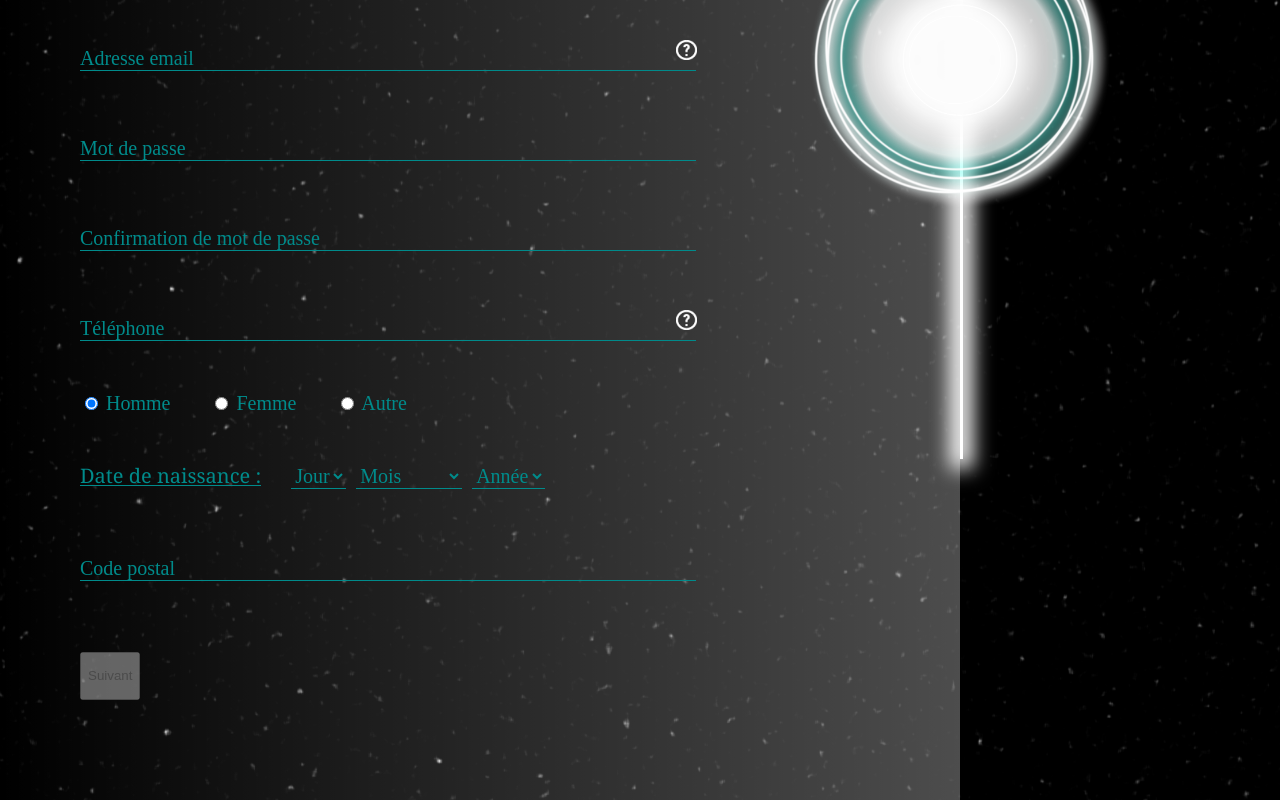
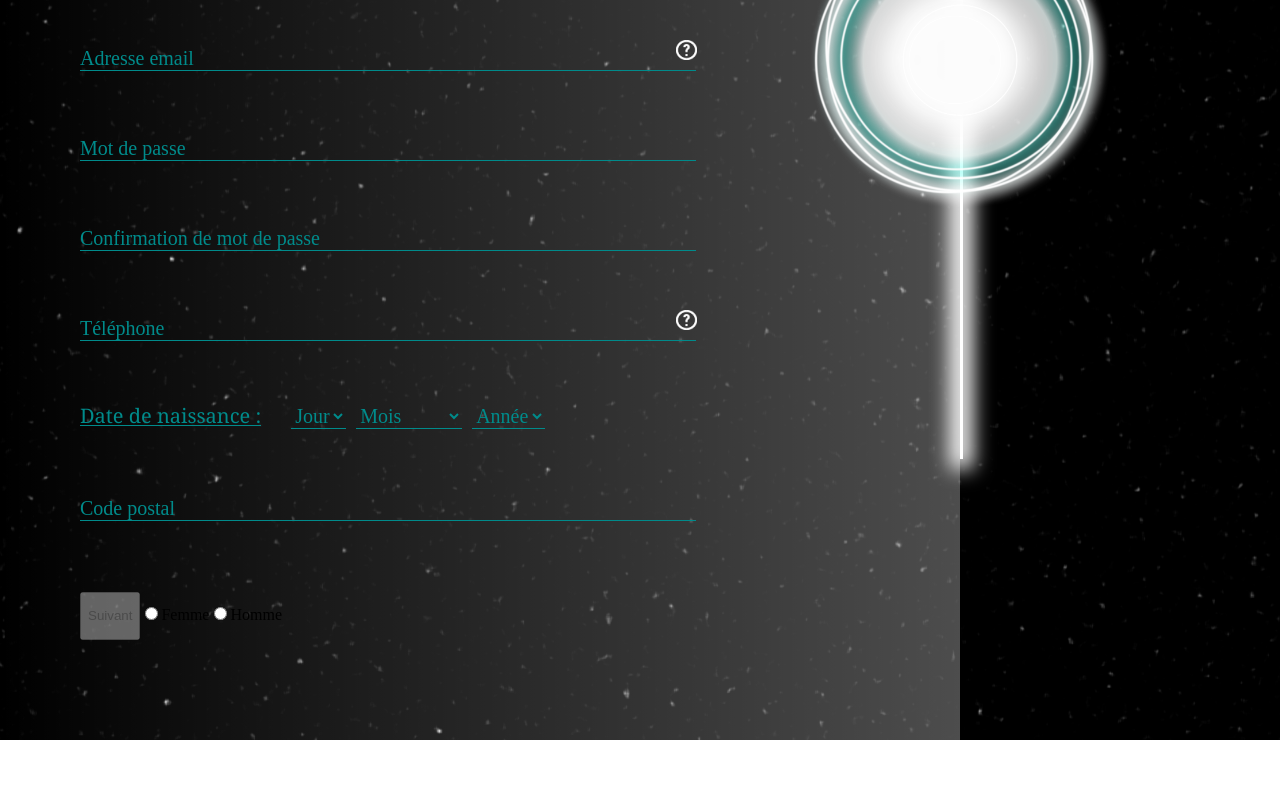
Before and after one commit to Ouxxx/CLEVER-FRONT, a Vue app in the folder front_app/: page /create/user/informations in a window 1280 px wide. Shown: the part 341-1141 px from the top of the page. After the commit the page ends 1081 px from the top, so only its background shows below. Built offline with nearby package versions, Linux system fonts and the light colour scheme.

Commit message:
envois BDD de birthday et gender

```diff
--- a/front_app/src/components/create_user/User_form_v2.vue
+++ b/front_app/src/components/create_user/User_form_v2.vue
@@ -27,23 +27,6 @@
             event="phone" @phone="savePhone" >
         </input-form>
 
-    <label class="form-label-radio">
-        <input type="radio"
-            name="gender"
-            value="homme"
-            checked>  Homme
-    </label>
-    <label class="form-label-radio">
-        <input type="radio"
-            name="gender"
-            value="femme">  Femme
-    </label>
-    <label class="form-label-radio">
-        <input type="radio"
-            name="gender"
-            value="autre">  Autre
-    </label>
-
         <input-date info-label="Date de naissance : "
             event="birthday" @birthday="saveBirthday" >
         </input-date>
@@ -58,6 +41,13 @@
             <p>Suivant</p>
         </button>
 
+        <input type="radio" id="two" value="Femme" name="gender" v-model="picked">
+            <label for="two">Femme</label>
+        <input type="radio" id="one" value="Homme" name="gender" v-model="picked">
+            <label for="one">Homme</label>
+
+
+
     </div>
 </template>
 
@@ -70,6 +60,7 @@ const axios = require('axios').default
 
 export default {
     components: { inputForm, inputDate },
+
     data () {
         return {
             // data associe au champs 'adresse mail'
@@ -88,6 +79,33 @@ export default {
             isValidPhone: false,
 
             //TO DO: Envoi BDD du genre
+            picked:'nothing',
+
+
+            //savedGender:''
+            //value: ''
+            /*<input class="form-input" :id="this.inputId" :type="inputType"
+                v-model="value" ref="input" :class="{'form-invalid-input': error}"
+                @focus="focusInputTransition()" @blur="blurInputTransition()" >
+            <div class="form-label-radio">
+                <input type="radio"
+                name="gender"
+                value="homme">
+                <label for="choice1">Homme</label>
+            </div>
+            <div class="form-label-radio">
+                <input type="radio"
+                    name="gender"
+                    value="femme">
+                <label for="choice2">Femme</label>
+            </div>
+            <div class="form-label-radio">
+                <input type="radio"
+                    name="gender"
+                    value="autre">
+                <label for="choice3">Autre</label>
+            </div>
+        </input>*/
 
             // data associe au champs 'date de naissance'
             savedBirthday: '',
@@ -100,6 +118,11 @@ export default {
     },
 
     methods: {
+
+        /*testButtonForGender (picked){
+            this.value.checked =
+        },*/
+
         saveEmail (email) {
             this.savedEmail = email.value
             this.isValidEmail = email.isValid
@@ -115,6 +138,7 @@ export default {
             this.savedPhone = phone.value
             this.isValidPhone = phone.isValid
         },
+
         saveZip (zip) {
             this.savedZip = zip.value
             this.isValidZip = zip.isValid
@@ -123,6 +147,8 @@ export default {
             this.savedBirthday = date.value
             this.isValidBirthday = date.isValid
         },
+
+
 
         postForm () {
 
@@ -134,9 +160,11 @@ export default {
                     password: this.savedPassword,
                     phone: this.savedPhone,
                     zip: this.savedZip,
-                    birthday: this.savedBirthday
+                    birthday: this.savedBirthday,
+                    gender: this.picked
                 }
             })
+
             .then(() => {
 
                 // Enrichissement du store
@@ -160,7 +188,8 @@ export default {
         isButtonDisable () {
             return !(this.isValidEmail && this.isValidPwd && this.isValidPhone
                 && this.isValidBirthday && this.isValidZip
-                && this.savedPassword === this.savedSamePwd)
+                && this.savedPassword === this.savedSamePwd
+                && (this.picked === "Femme" || this.picked === "Homme"))
         }
 
 
```
